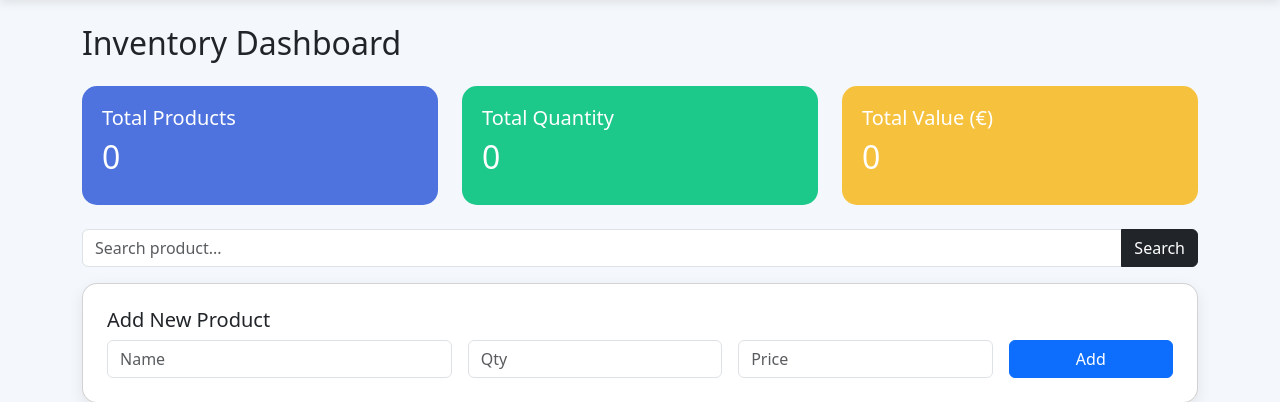
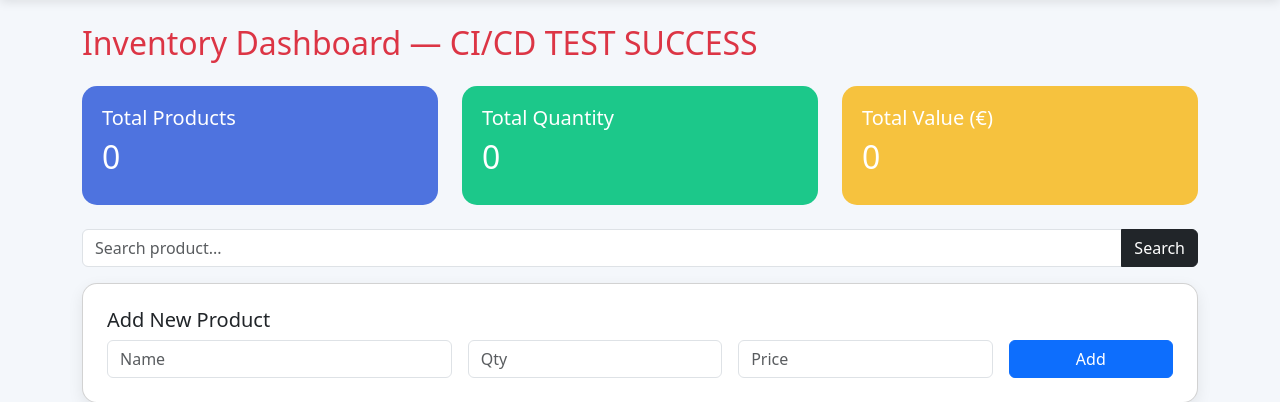
Before and after one commit to SamuelSatyala/inventory-management-app, a Flask app: page / in a window 1280 px wide. Shown: the part 56-458 px from the top of the page. Run offline with Flask 3, Linux system fonts and the light colour scheme; data that the repository does not hold is empty.

Commit message:
CI/CD test

```diff
--- a/templates/index.html
+++ b/templates/index.html
@@ -31,7 +31,7 @@ body { background: #f4f7fb; }
 
 <div class="container py-4">
 
-<h2 class="mb-4">Inventory Dashboard</h2>
+<h2 class="mb-4 text-danger">Inventory Dashboard — CI/CD TEST SUCCESS</h2>
 
 <!-- STATS -->
 <div class="row g-4 mb-4">
```
